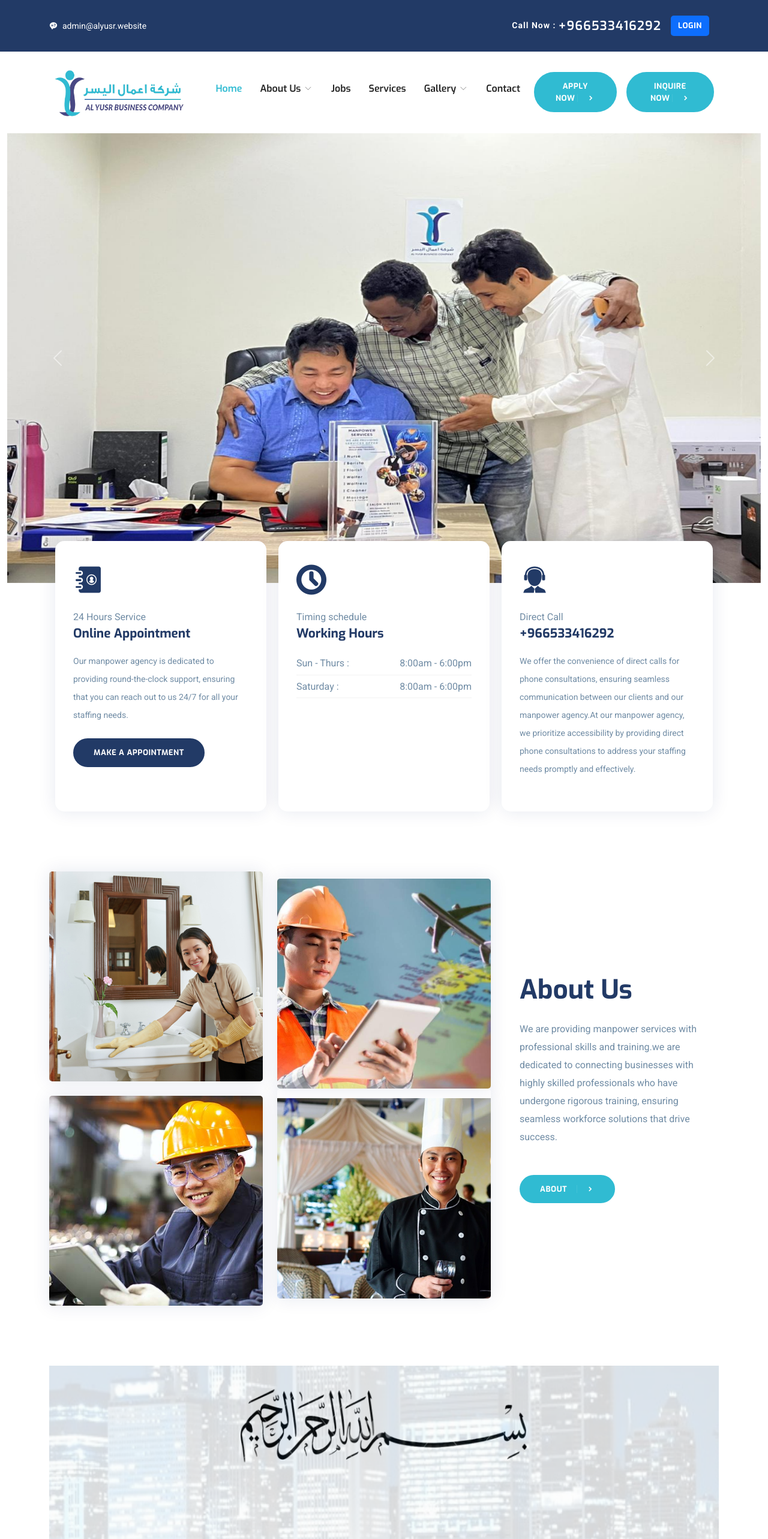
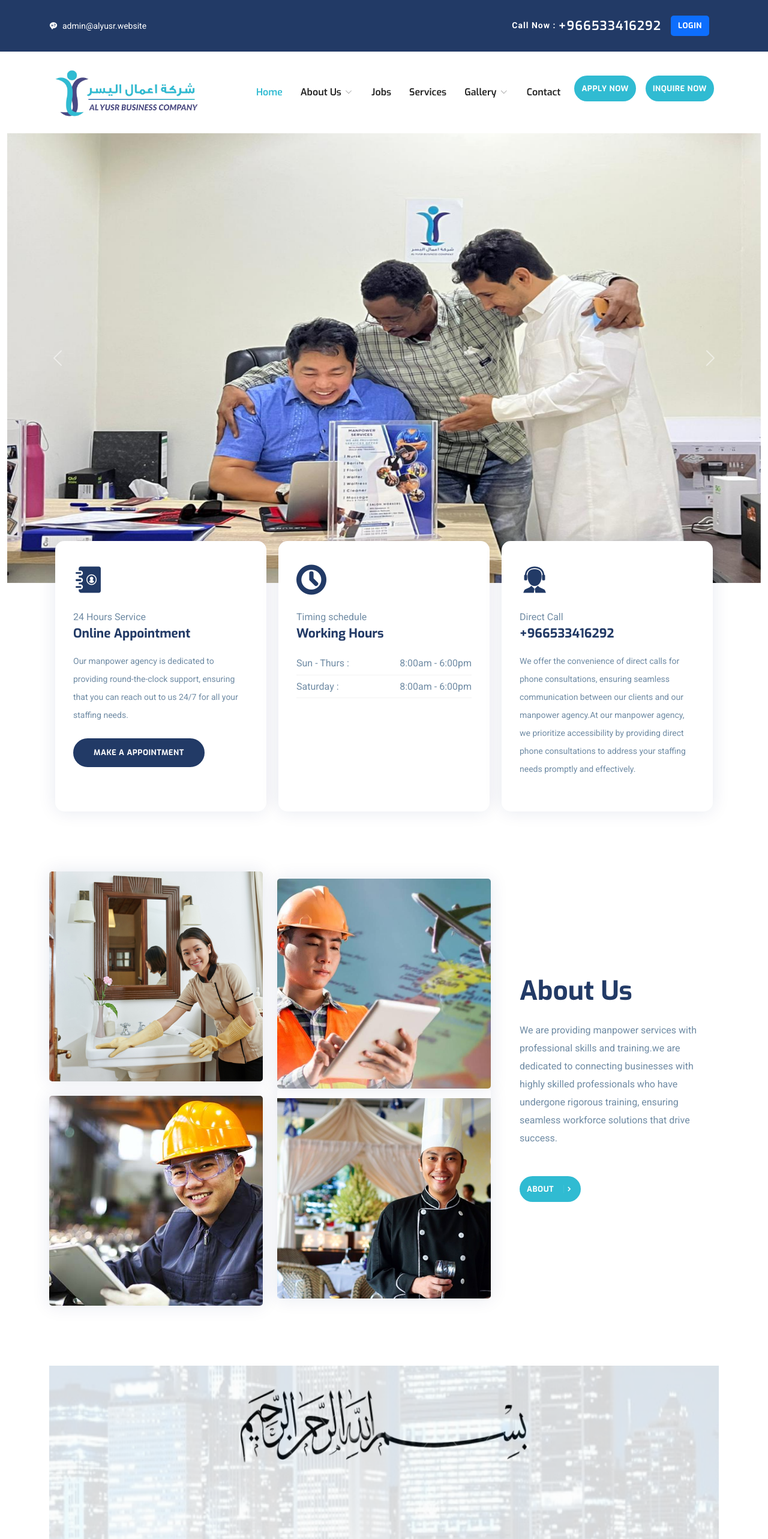
Before and after one commit to dondex/alyusr-frontend, a Vue app: page / in a window 1280 px wide. Shown: the top 2566 px of the page at 60% size. Built offline with nearby package versions, Linux system fonts and the light colour scheme.

Commit message:
new update

```diff
--- a/src/assets/base.css
+++ b/src/assets/base.css
@@ -137,11 +137,26 @@ input[type="tel"]:focus {
   background: #30bbd2 !important;
   color: #fff !important;
   border-color: #30bbd2 !important;
+  padding: 10px !important;
 }
 .btn-main-2:hover {
   background: #223a66 !important;
   color: #fff !important;
   border-color: #223a66 !important;
+}
+@media (max-width: 1400px) {
+  .btn.btn-icon i {
+    border-left: 1px solid rgba(255, 255, 255, 0.09) !important;
+    padding-left: 2px !important;
+  }
+}
+@media (max-width: 1200px) {
+  .btn-main-2 {
+    background: #30bbd2 !important;
+    color: #fff !important;
+    border-color: #30bbd2 !important;
+    padding: 5px 25px !important;
+  }
 }
 
 .btn-solid-border {
--- a/src/components/Layouts/Header.vue
+++ b/src/components/Layouts/Header.vue
@@ -60,19 +60,29 @@
                                     <li><router-link class="dropdown-item" to="/events">Events</router-link></li>
                                     <li><router-link class="dropdown-item" to="/staff">Staff</router-link></li>
                                     <li><router-link class="dropdown-item" to="/office">Office</router-link></li>
-                                    <li><router-link class="dropdown-item" to="/activities">Activites</router-link></li>
+                                    <li><router-link class="dropdown-item" to="/activities">Activities</router-link></li>
                                     <li><router-link class="dropdown-item" to="/others">Others</router-link></li>
                                 </ul>
                             </li>
                             <li class="nav-item"><router-link class="nav-link" to="/contact">Contact</router-link></li>
-                            <li class="nav-item mx-2">
+                            <!-- <li class="nav-item mx-2">
                                 <router-link to="/application" class="btn btn-main-2 btn-icon btn-round-full">
-                                    Apply Now <i class="icofont-simple-right "></i>
+                                    Apply<i class="icofont-simple-right "></i>
                                 </router-link>
                             </li>
                             <li class="nav-item mx-2">
                                 <router-link to="/inquire" class="btn btn-main-2 btn-icon btn-round-full">
-                                    Inquire Now <i class="icofont-simple-right"></i>
+                                    Inquire<i class="icofont-simple-right"></i>
+                                </router-link>
+                            </li> -->
+                            <li class="nav-item mx-2">
+                                <router-link to="/application" class="btn btn-main-2 btn-icon btn-round-full">
+                                    Apply Now
+                                </router-link>
+                            </li>
+                            <li class="nav-item mx-2">
+                                <router-link to="/inquire" class="btn btn-main-2 btn-icon btn-round-full">
+                                    Inquire Now
                                 </router-link>
                             </li>
                         </ul>
--- a/src/views/ApplicationView.vue
+++ b/src/views/ApplicationView.vue
@@ -34,8 +34,8 @@
                                 </div>
                                 <div class="col-12 mt-2">
                                     <label>Job Title</label>
-                                    <select class="form-control" v-model="selectedJobTitle">
-                                        <option v-for="job in jobDetails" :key="job.uuid" :value="job.title">{{ job.title }}</option>
+                                    <select class="form-control" v-model="job_id">
+                                        <option v-for="job in jobDetails" :key="job.uuid" :value="job.uuid">{{ job.title }}</option>
                                     </select>
                                 </div>
                                 <div class="col-6 mt-2">
@@ -80,7 +80,7 @@ export default {
             email: '',
             cover_letter: '',
             accepted_terms_and_condition: 1,
-            selectedJobTitle: '',
+            job_id: '',
             jobDetails: [],
         };
     },
@@ -100,12 +100,20 @@ export default {
             formInput.append('cover_letter', this.cover_letter);
             formInput.append('accepted_terms_and_condition', this.accepted_terms_and_condition);
             formInput.append('resume', fileInput.files[0]);
-            formInput.append('job_title', this.selectedJobTitle);
+            formInput.append('job_id', this.job_id);
 
             axios.post('/api/application/' + this.agencyId, formInput)
-                .then(response => {
+            .then(response => {
                     alert('Your Application has been Submitted!');
-                    this.$router.push({ path: '/' })
+                    this.$router.push({ path: '/' });
+                })
+                .catch(error => {
+                    console.error('Error submitting the application:', error);
+                    if (error.response) {
+                        console.log('Response data:', error.response.data);
+                        console.log('Response status:', error.response.status);
+                    }
+                    // Handle the error and provide feedback to the user if needed.
                 });
         },
         fetchJobTitles() {
```
Also changed, not shown: 2 other files (tests, documents, lock files or other folders).
